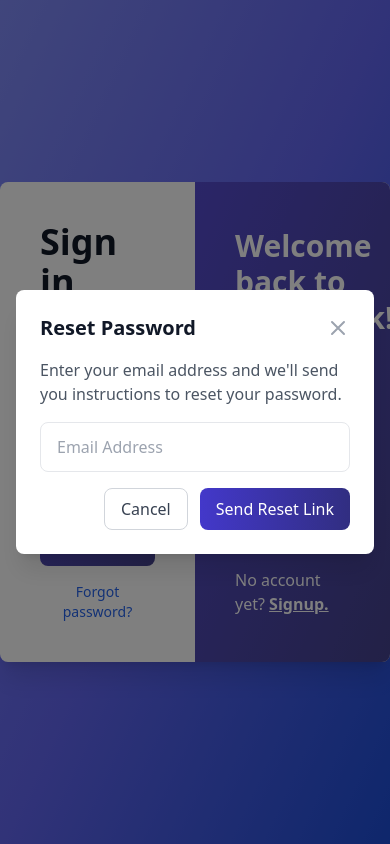
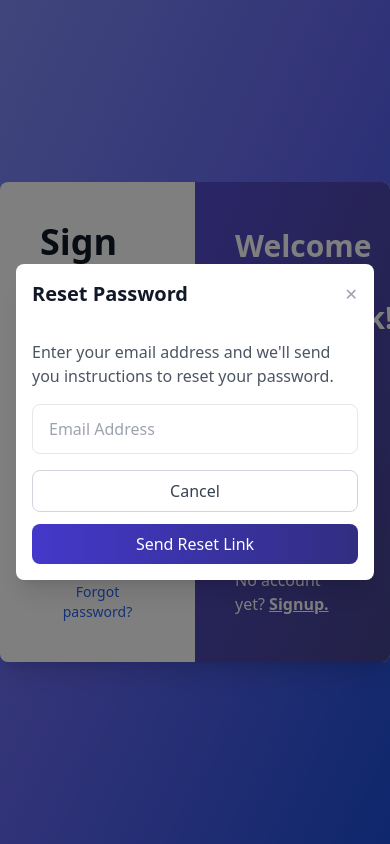
Before and after one commit to Competitionskills/Competition-skills-frontend, a React (Create React App) app: page /Login in a window 390 px wide. Both pictures are taken after a click on the button "Forgot password?". Built offline with nearby package versions, Linux system fonts and the light colour scheme.

Commit message:
Update ForgotPasswordModal.tsx
updated forgotpassword file with mobile view

```diff
--- a/src/components/ForgotPasswordModal.tsx
+++ b/src/components/ForgotPasswordModal.tsx
@@ -1,5 +1,5 @@
 import React, { useState } from "react";
-import api from "../helpers/axios";
+import { api } from "../helpers/axios";
 
 interface ForgotPasswordModalProps {
   isOpen: boolean;
@@ -47,34 +47,31 @@ const ForgotPasswordModal: React.FC<ForgotPasswordModalProps> = ({ isOpen, onClo
   };
 
   return (
-    <div className="fixed inset-0 flex items-center justify-center z-50 bg-black bg-opacity-50 transition-opacity animate-fadeIn">
+    <div className="fixed inset-0 flex items-center justify-center z-50 bg-black bg-opacity-50 p-4 transition-opacity animate-fadeIn">
       <div
-        className="bg-white rounded-lg shadow-xl max-w-md w-full p-6 mx-4 transform transition-all animate-slideIn"
+        className="bg-white rounded-lg shadow-xl w-full max-w-md transform transition-all animate-slideIn"
         onClick={(e) => e.stopPropagation()}
       >
-        <div className="flex justify-between items-center mb-4">
+        <div className="flex justify-between items-center p-4 sm:p-6">
           <h3 className="text-xl font-bold text-gray-900">Reset Password</h3>
           <button
             onClick={onClose}
             className="text-gray-400 hover:text-gray-600 transition-colors"
+            aria-label="Close"
           >
-            <svg xmlns="http://www.w3.org/2000/svg" className="h-6 w-6" fill="none" viewBox="0 0 24 24" stroke="currentColor">
-              <path strokeLinecap="round" strokeLinejoin="round" strokeWidth={2} d="M6 18L18 6M6 6l12 12" />
-            </svg>
+            ✕
           </button>
         </div>
 
         {status === "success" ? (
-          <div className="text-center py-4">
+          <div className="text-center p-4 sm:p-6">
             <div className="mx-auto flex items-center justify-center h-12 w-12 rounded-full bg-green-100 mb-4">
-              <svg className="h-6 w-6 text-green-600" fill="none" viewBox="0 0 24 24" stroke="currentColor">
-                <path strokeLinecap="round" strokeLinejoin="round" strokeWidth={2} d="M5 13l4 4L19 7" />
-              </svg>
+              ✓
             </div>
             <p className="text-green-600">{message}</p>
           </div>
         ) : (
-          <form onSubmit={handleSubmit}>
+          <form onSubmit={handleSubmit} className="p-4 sm:p-6">
             <p className="text-gray-600 mb-4">
               Enter your email address and we'll send you instructions to reset your password.
             </p>
@@ -95,17 +92,17 @@ const ForgotPasswordModal: React.FC<ForgotPasswordModalProps> = ({ isOpen, onClo
               </p>
             )}
 
-            <div className="flex justify-end space-x-3">
+            <div className="flex flex-col sm:flex-row justify-end gap-3">
               <button
                 type="button"
-                className="px-4 py-2 border border-gray-300 rounded-lg text-gray-700 hover:bg-gray-50 transition-colors"
+                className="px-4 py-2 border border-gray-300 rounded-lg text-gray-700 hover:bg-gray-50 transition-colors w-full sm:w-auto"
                 onClick={onClose}
               >
                 Cancel
               </button>
               <button
                 type="submit"
-                className="px-4 py-2 bg-gradient-to-r from-indigo-700 to-indigo-900 text-white rounded-lg hover:from-indigo-800 hover:to-indigo-950 transition-colors"
+                className="px-4 py-2 bg-gradient-to-r from-indigo-700 to-indigo-900 text-white rounded-lg hover:from-indigo-800 hover:to-indigo-950 transition-colors w-full sm:w-auto"
                 disabled={status === "loading"}
               >
                 {status === "loading" ? "Sending..." : "Send Reset Link"}
```
